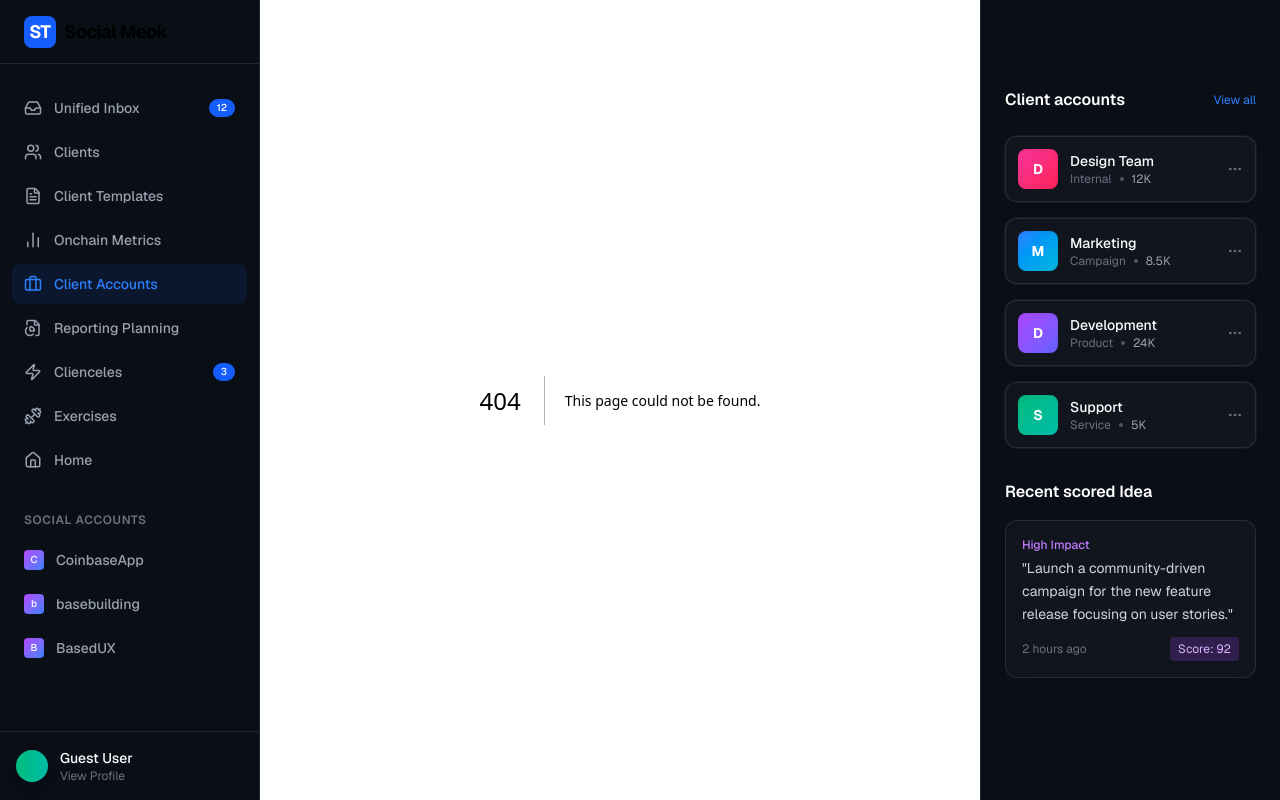
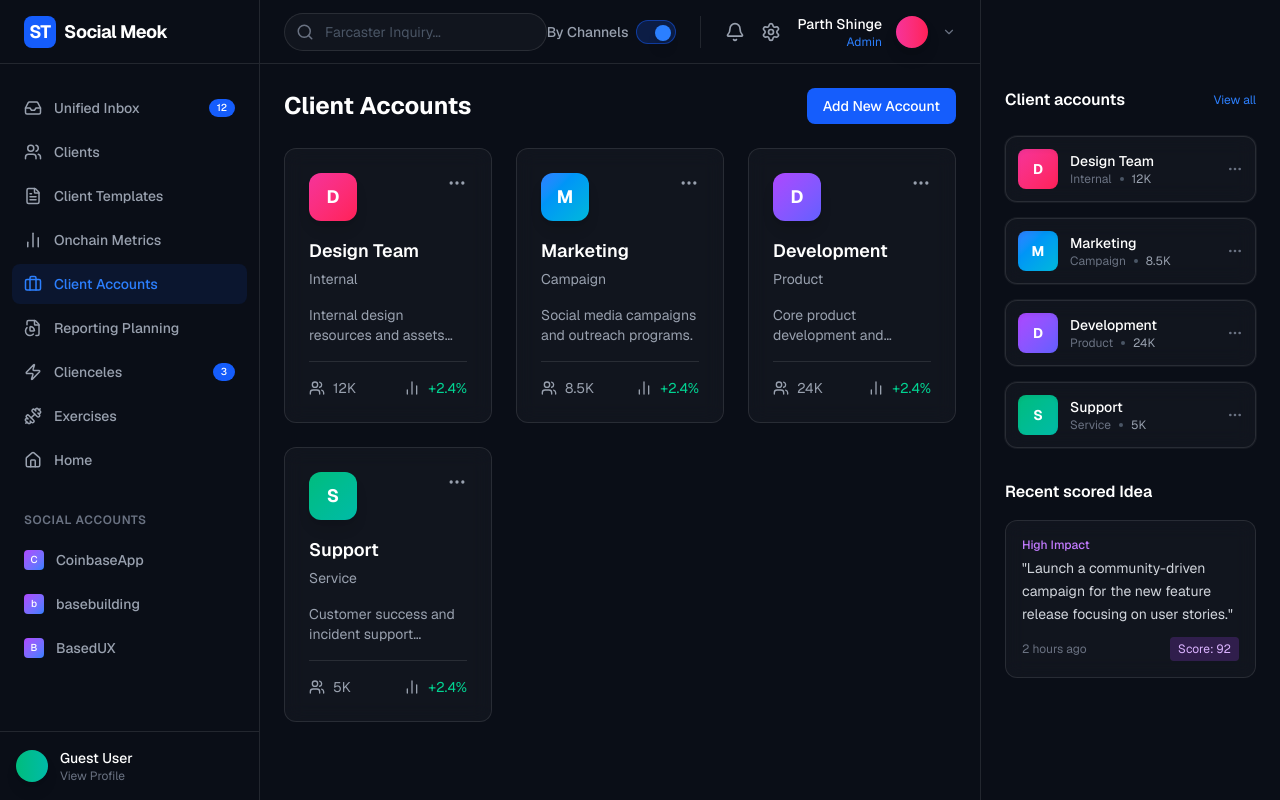
Before and after one commit to parthshinge/Unified-Social-Inbox, a Next.js app: page /accounts in a window 1280 px wide. Before the commit this address had no page. Built offline with nearby package versions, Linux system fonts and the light colour scheme.

Commit message:
Add accounts page and fix 404

```diff
--- /dev/null
+++ b/app/accounts/page.tsx
@@ -0,0 +1,60 @@
+import { Header } from "@/components/Header";
+import { MoreHorizontal, Users, BarChart2 } from "lucide-react";
+
+export default function AccountsPage() {
+    const clientAccounts = [
+        { name: "Design Team", category: "Internal", followers: "12K", color: "from-pink-500 to-rose-500", description: "Internal design resources and assets management." },
+        { name: "Marketing", category: "Campaign", followers: "8.5K", color: "from-blue-500 to-cyan-500", description: "Social media campaigns and outreach programs." },
+        { name: "Development", category: "Product", followers: "24K", color: "from-purple-500 to-indigo-500", description: "Core product development and engineering updates." },
+        { name: "Support", category: "Service", followers: "5K", color: "from-emerald-500 to-teal-500", description: "Customer success and incident support channels." },
+    ];
+
+    return (
+        <>
+            <Header />
+            <div className="p-6 space-y-6 max-w-[1600px]">
+                <div className="flex items-center justify-between">
+                    <h1 className="text-2xl font-bold text-white">Client Accounts</h1>
+                    <button className="px-4 py-2 bg-blue-600 rounded-lg text-sm font-medium text-white hover:bg-blue-500 transition-colors">
+                        Add New Account
+                    </button>
+                </div>
+
+                <div className="grid grid-cols-1 md:grid-cols-2 lg:grid-cols-3 gap-6">
+                    {clientAccounts.map((account) => (
+                        <div key={account.name} className="glass-card p-6 rounded-xl space-y-4 hover:border-blue-500/50 transition-colors group">
+                            <div className="flex items-start justify-between">
+                                <div className={`w-12 h-12 rounded-xl bg-gradient-to-br ${account.color} flex items-center justify-center text-white font-bold text-lg shadow-lg`}>
+                                    {account.name[0]}
+                                </div>
+                                <button className="text-gray-400 hover:text-white transition-colors">
+                                    <MoreHorizontal size={20} />
+                                </button>
+                            </div>
+
+                            <div>
+                                <h3 className="text-lg font-semibold text-white mb-1">{account.name}</h3>
+                                <p className="text-sm text-gray-400">{account.category}</p>
+                            </div>
+
+                            <p className="text-sm text-gray-400 line-clamp-2">
+                                {account.description}
+                            </p>
+
+                            <div className="pt-4 border-t border-[var(--border-color)] flex items-center justify-between">
+                                <div className="flex items-center gap-2 text-sm text-gray-400">
+                                    <Users size={16} />
+                                    <span>{account.followers}</span>
+                                </div>
+                                <div className="flex items-center gap-2 text-sm text-gray-400">
+                                    <BarChart2 size={16} />
+                                    <span className="text-emerald-400">+2.4%</span>
+                                </div>
+                            </div>
+                        </div>
+                    ))}
+                </div>
+            </div>
+        </>
+    );
+}
```
